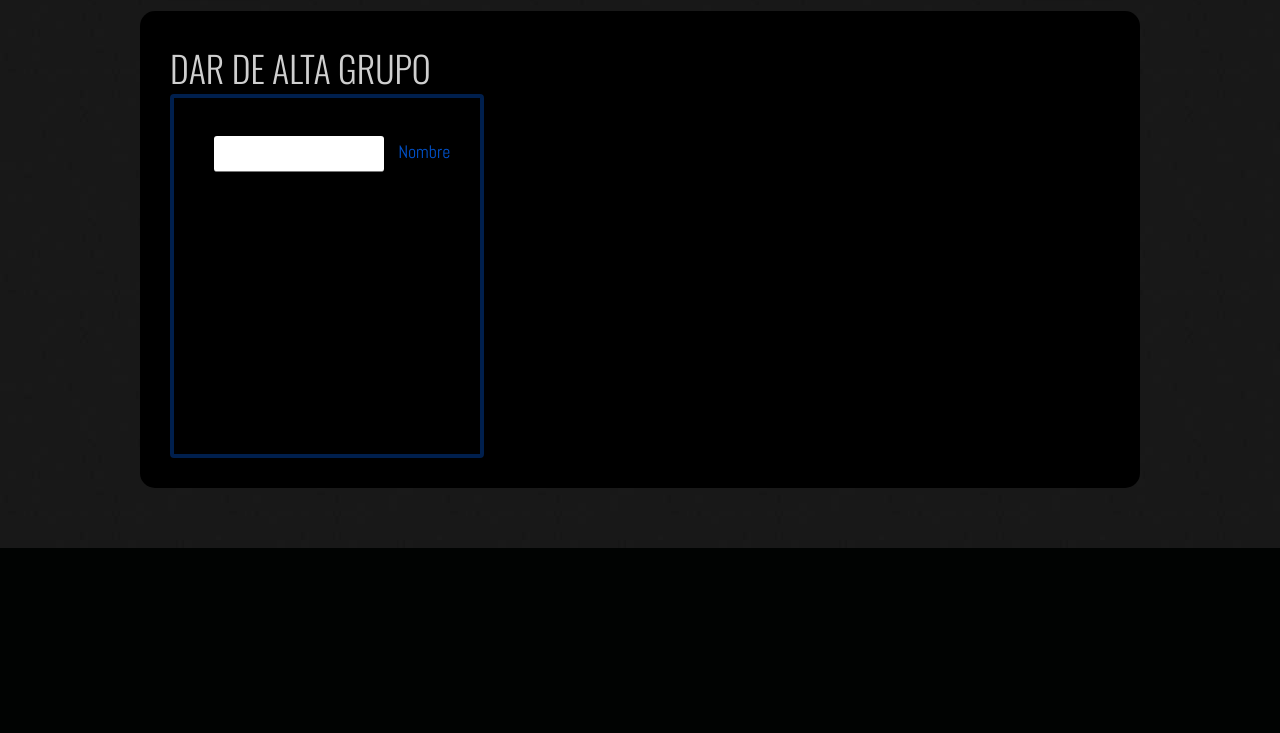
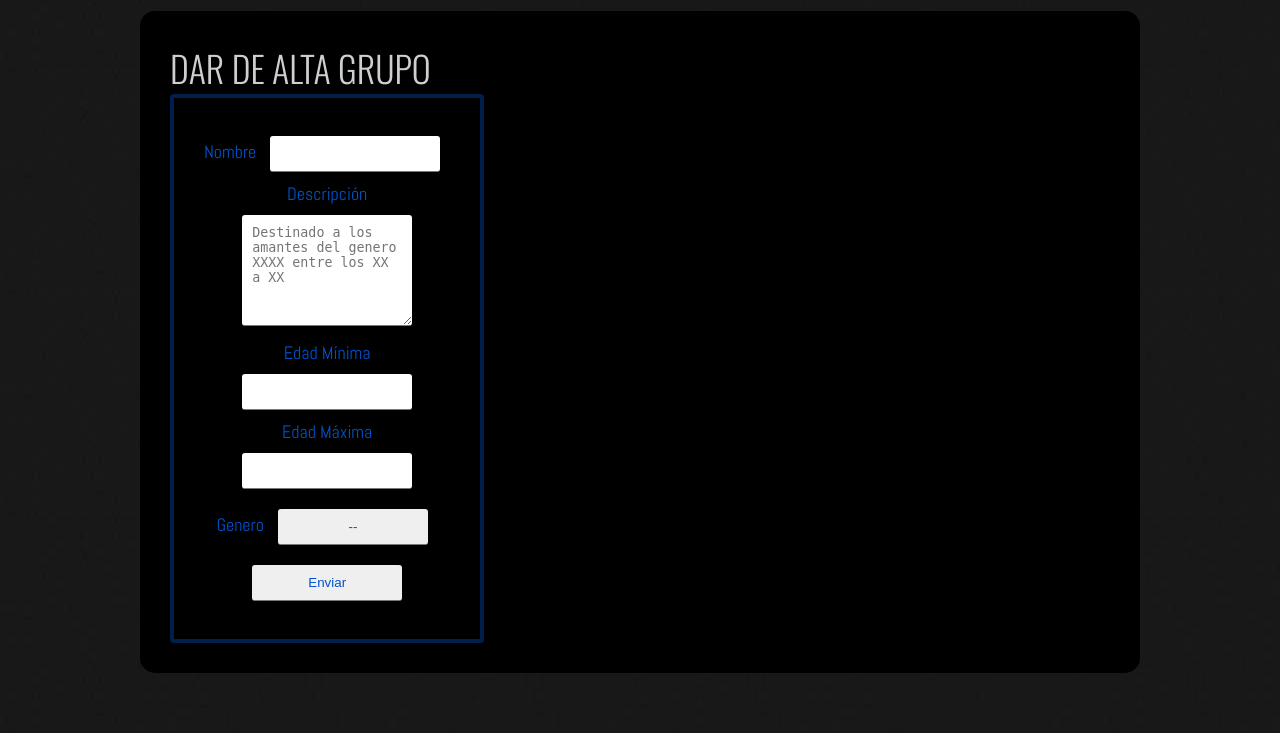
Before and after one commit to Kadaiser/UCM.FDI.ABD.PHP, a PHP site: page /adminview.php in a window 1280 px wide. Shown: the part 589-1322 px from the top of the page. Before the commit the page ends 1137 px from the top, so only its background shows below. Run offline with PHP 8.4, Linux system fonts and the light colour scheme; a user stored in the database is signed in; data comes from the database, SQL or seed files in the repository.

Commit message:
added group add function to adminview

```diff
--- a/adminview.php
+++ b/adminview.php
@@ -48,12 +48,38 @@ include "./php/populatePeople.php";
         <div class="post">
           <h1>Dar de alta grupo</h1>
           <form class="" action="./php/addGroup.php" method="post">
+
             <div class="group">
-              <input type="text"
-                    name="matter" class="field"
-                    required>
-              <span class="highlight"></span><span class="bar"></span>
-              <label id="passwordLabel">Nombre</label>
+              <label>Nombre</label>
+              <input type="text" name="GropuName" required>
+            </div>
+
+            <div class="group">
+              <label>Descripción</label>
+            <textarea name="content" rows="6" cols="20"
+              placeholder="Destinado a los amantes del genero XXXX entre los XX a XX"></textarea>
+            </div>
+
+            <div class="group">
+              <label>Edad Mínima</label>
+              <input type="number" name="minAge" required>
+            </div>
+
+            <div class="group">
+              <label>Edad Máxima</label>
+              <input type="number" name="maxAge" required>
+            </div>
+
+            <div class="group">
+              <label>Genero</label>
+              <select name="genre">
+                <option disabled selected value>--</option>
+                <?php echo $optionRollo;?>
+              </select>
+            </div>
+
+            <div class="group">
+              <input type="submit" value="Enviar">
             </div>
 
           </form>
```
Also changed, not shown: php/addGroup.php (added, +17 -0 lines).
